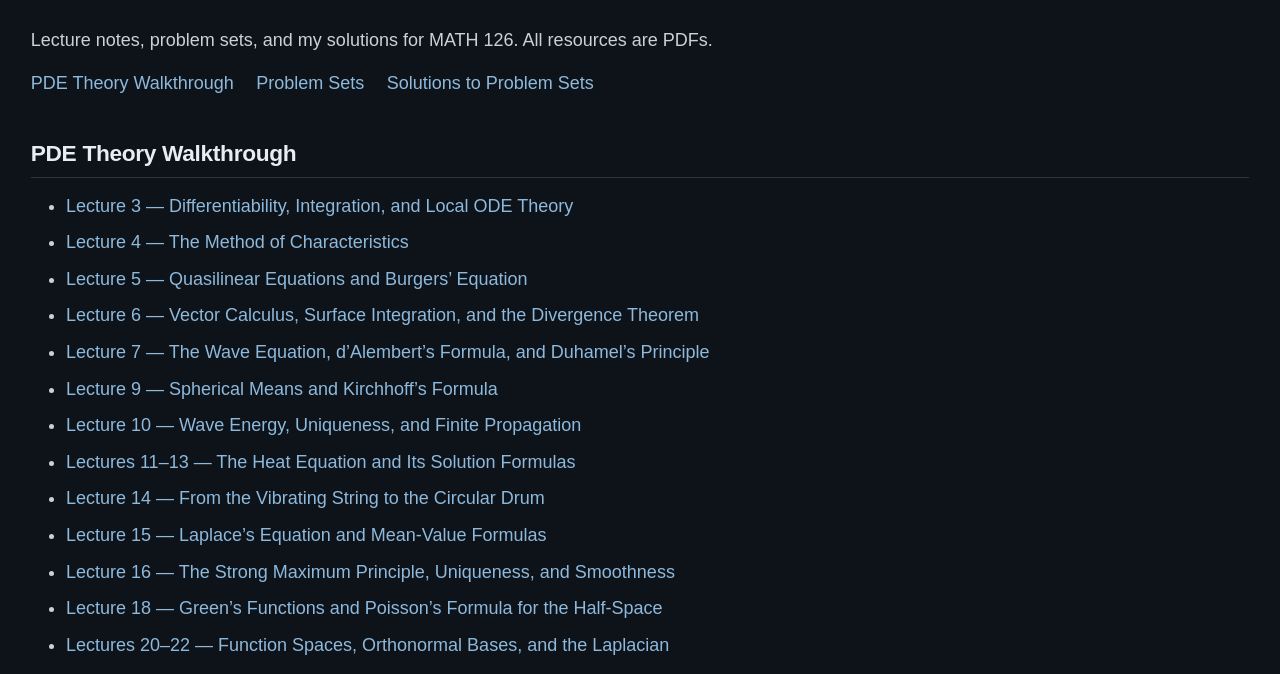
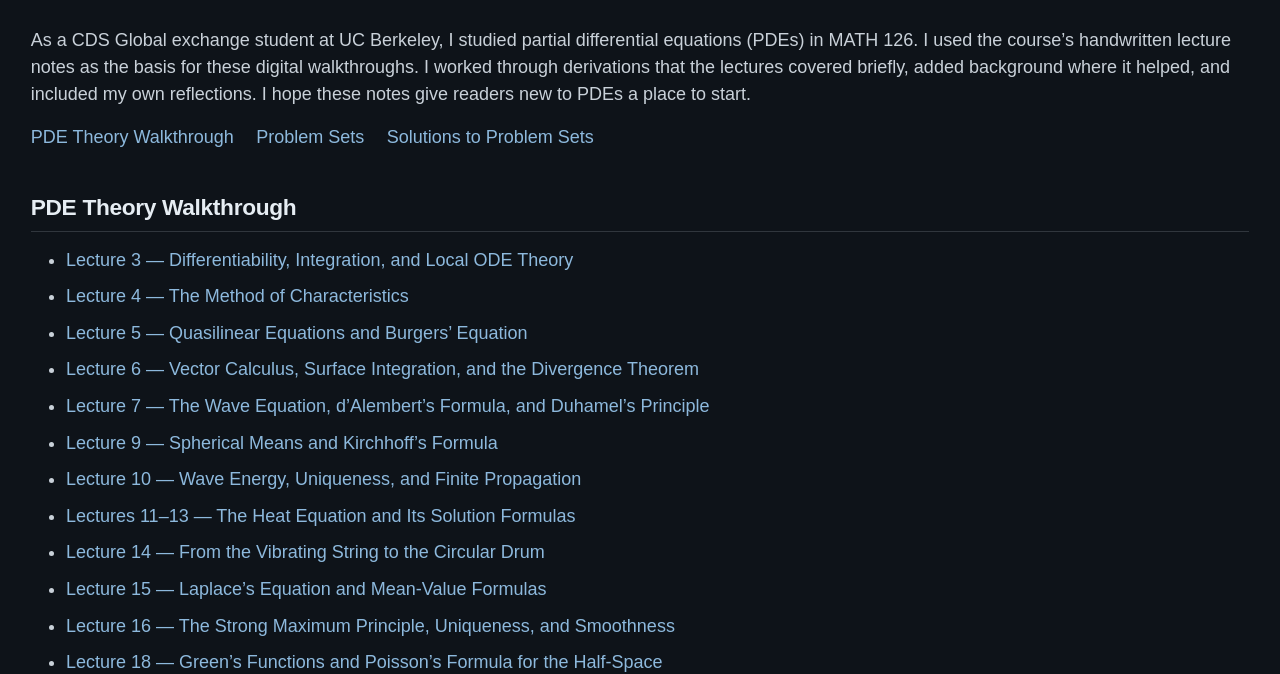
Before and after one commit to JonathanHe01/jonathanhe01.github.io, a plain HTML site: page pdes/index.html in a window 1280 px wide. Shown: the part 128-802 px from the top of the page. Drawn offline with Linux system fonts and the light colour scheme.

Commit message:
Introduce the PDEs collection

```diff
--- a/pdes/index.html
+++ b/pdes/index.html
@@ -22,7 +22,7 @@
   </header>
   <main class="wrap section-page article" id="main">
     <h1>PDEs</h1>
-    <p>Lecture notes, problem sets, and my solutions for MATH 126. All resources are PDFs.</p>
+    <p>As a CDS Global exchange student at UC Berkeley, I studied partial differential equations (PDEs) in MATH 126. I used the course’s handwritten lecture notes as the basis for these digital walkthroughs. I worked through derivations that the lectures covered briefly, added background where it helped, and included my own reflections. I hope these notes give readers new to PDEs a place to start.</p>
     <nav class="pde-navigation" aria-label="PDE resource categories">
       <a href="#walkthroughs">PDE Theory Walkthrough</a>
       <a href="#problem-sets">Problem Sets</a>
```
